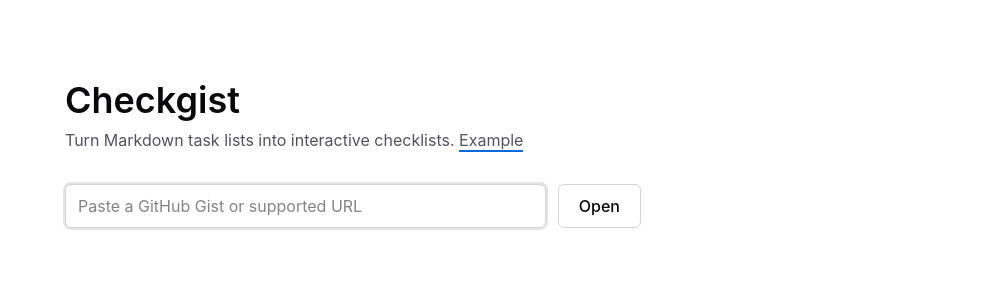
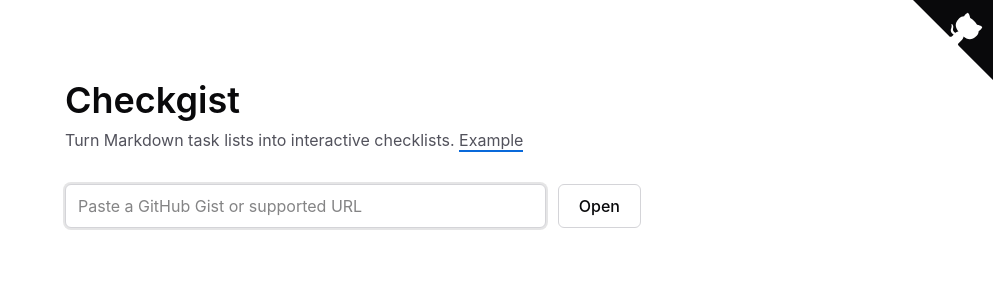
Before and after one commit to pongo/checkgist, a Vue app: page / in a window 1280 px wide. Shown: the top 300 px of the page, without its empty margins (287-1280 px from the left). Built offline with nearby package versions, Linux system fonts and the light colour scheme.

Commit message:
Reorganize HomePage into subfolder and add GitHub corner component

```diff
--- a/src/app/router.ts
+++ b/src/app/router.ts
@@ -6,7 +6,7 @@ const router = createRouter({
     {
       path: "/",
       name: "home",
-      component: () => import("@/pages/HomePage.vue"),
+      component: () => import("@/pages/Home/HomePage.vue"),
     },
     {
       path: "/gist.github.com/:gistId",
--- a/src/pages/HomePage.vue
+++ b/src/pages/Home/HomePage.vue
@@ -3,6 +3,7 @@ import { nextTick, onMounted, ref, useTemplateRef } from "vue";
 import { useRouter } from "vue-router";
 
 import BookmarkList from "@/bookmarks/BookmarkList.vue";
+import HomePageGitHubCorner from "./HomePageGitHubCorner.vue";
 import {
   referenceFromUrlInput,
   routeForReference,
@@ -39,6 +40,8 @@ onMounted(() => {
   <main
     class="min-h-screen bg-white px-4 pt-14 text-zinc-950 sm:px-6 sm:pt-20 dark:bg-zinc-950 dark:text-zinc-50"
   >
+    <HomePageGitHubCorner />
+
     <section class="mx-auto w-full max-w-xl">
       <div>
         <h1 class="text-4xl font-semibold tracking-normal">Checkgist</h1>
--- /dev/null
+++ b/src/pages/Home/HomePageGitHubCorner.vue
@@ -0,0 +1,60 @@
+<template>
+  <a
+    href="https://github.com/pongo/checkgist"
+    class="github-corner fixed top-0 right-0 z-10 text-white dark:text-zinc-950"
+    aria-label="View source on GitHub"
+    title="View source on GitHub"
+    rel="noopener noreferrer"
+    target="_blank"
+  >
+    <svg class="size-20 fill-zinc-950 dark:fill-zinc-50" viewBox="0 0 250 250" aria-hidden="true">
+      <path d="M0,0 L115,115 L130,115 L142,142 L250,250 L250,0 Z" />
+      <path
+        class="octo-arm"
+        d="M128.3,109.0 C113.8,99.7 119.0,89.6 119.0,89.6 C122.0,82.7 120.5,78.6 120.5,78.6 C119.2,72.0 123.4,76.3 123.4,76.3 C127.3,80.9 125.5,87.3 125.5,87.3 C122.9,97.6 130.6,101.9 134.4,103.2"
+        fill="currentColor"
+      />
+      <path
+        d="M115.0,115.0 C114.9,115.1 118.7,116.5 119.8,115.4 L133.7,101.6 C136.9,99.2 139.9,98.4 142.2,98.6 C133.8,88.0 127.5,74.4 143.8,58.0 C148.5,53.4 154.0,51.2 159.7,51.0 C160.3,49.4 163.2,43.6 171.4,40.1 C171.4,40.1 176.1,42.5 178.8,56.2 C183.1,58.6 187.2,61.8 190.9,65.4 C194.5,69.0 197.7,73.2 200.1,77.6 C213.8,80.2 216.3,84.9 216.3,84.9 C212.7,93.1 206.9,96.0 205.4,96.6 C205.1,102.4 203.0,107.8 198.3,112.5 C181.9,128.9 168.3,122.5 157.7,114.1 C157.9,116.9 156.7,120.9 152.7,124.9 L141.0,136.5 C139.8,137.7 141.6,141.9 141.8,141.8 Z"
+        fill="currentColor"
+      />
+    </svg>
+  </a>
+</template>
+
+<style scoped>
+.octo-arm {
+  transform-origin: 130px 106px;
+}
+
+.github-corner:hover .octo-arm {
+  animation: octocat-wave 560ms ease-in-out;
+}
+
+@keyframes octocat-wave {
+  0%,
+  100% {
+    transform: rotate(0);
+  }
+
+  20%,
+  60% {
+    transform: rotate(-25deg);
+  }
+
+  40%,
+  80% {
+    transform: rotate(10deg);
+  }
+}
+
+@media (max-width: 500px) {
+  .github-corner:hover .octo-arm {
+    animation: none;
+  }
+
+  .github-corner .octo-arm {
+    animation: octocat-wave 560ms ease-in-out;
+  }
+}
+</style>
```
Also changed, not shown: 1 other file (tests, documents, lock files or other folders).
